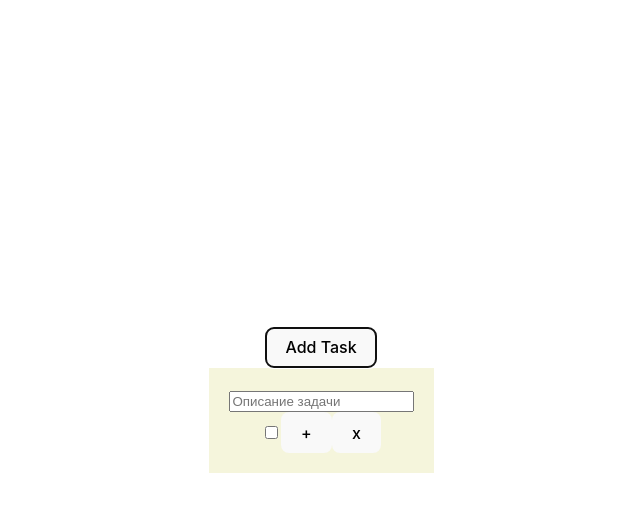
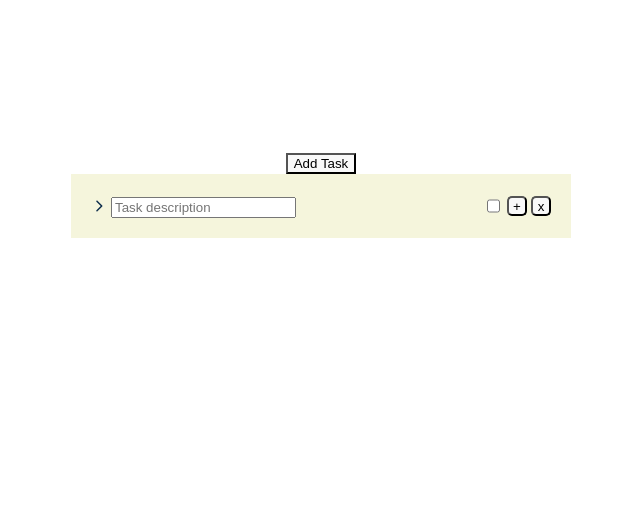
Before and after one commit to ArtemSyulatov/Infinite-Todo, a React (Vite) app in the folder Todo react+mobx/: page / in a window 1280 px wide. Both pictures are taken after a click on the button "Add Task". Shown: the top 512 px of the page, without its empty margins (319-959 px from the left). Built offline with nearby package versions, Linux system fonts and the light colour scheme.

Commit message:
add icon

```diff
--- a/Todo react+mobx/src/App.css
+++ b/Todo react+mobx/src/App.css
@@ -4,5 +4,11 @@
   padding: 2rem;
   text-align: center;
 }
-.main{
+.main {
+  width: 500px;
+  height: 500px;
 }
+.Tasks {
+  display: flex;
+  flex-direction: column;
+}
--- a/Todo react+mobx/src/components/Todo.jsx
+++ b/Todo react+mobx/src/components/Todo.jsx
@@ -1,10 +1,20 @@
 import { observer } from "mobx-react-lite";
 import React from "react";
 import classes from "./Todo.module.scss";
+import icon from "../assets/icon_sloy.svg";
 const Todo = observer(({ task }) => {
   return (
+    <>
       <div className={classes.Task}>
-      <div className={classes.inputText}>
+        <div className={classes.leftSide}>
+          <img
+            src={icon}
+            onClick={() => {
+              task.openChilds();
+            }}
+            className={task.isChildsOpened ? null : classes.icon_active}
+          />
+          <div>
             {task.inputToggle ? (
               <input
                 onKeyDown={(e) => {
@@ -19,26 +29,28 @@ const Todo = observer(({ task }) => {
                 onBlur={(e) => {
                   if (e.target.value !== "") {
                     task.toggleInput();
-                e.target.style.backgroundColor = 'white'
+                    e.target.style.backgroundColor = "white";
                   }
                 }}
-            onFocus={(e)=>{
-              e.target.style.backgroundColor = '#bcdbf7'
+                onFocus={(e) => {
+                  e.target.style.backgroundColor = "#bcdbf7";
                 }}
                 value={task.text}
-            placeholder="Описание задачи"
+                placeholder="Task description"
               />
             ) : (
               <div
                 onClick={() => {
                   task.toggleInput();
                 }}
+                className={classes.taskText}
               >
                 {task.text}
               </div>
             )}
           </div>
-
+        </div>
+        <div className={classes.rightSide}>
           <input
             type="checkbox"
             checked={task.isChecked}
@@ -63,12 +75,16 @@ const Todo = observer(({ task }) => {
           >
             x
           </button>
-      <div className="Childs">
-        {task.childs.map((element) => {
+        </div>
+      </div>
+      <div className={classes.Childs}>
+        {task.isChildsOpened
+          ? null
+          : task.childs.map((element) => {
               return <Todo key={element.id} task={element} />;
             })}
       </div>
-    </div>
+    </>
   );
 });
 
--- a/Todo react+mobx/src/components/Todo.module.scss
+++ b/Todo react+mobx/src/components/Todo.module.scss
@@ -1,7 +1,37 @@
 .Task {
   background-color: beige;
   padding: 20px;
-  .inputText {
+  display: flex;
+  align-items: center;
+  justify-content: space-between;
+  flex-wrap: wrap;
+  .input {
     color: black;
   }
+  .taskText {
+  }
+  button {
+    width: 20px;
+    height: 20px;
+    align-items: center;
+    display: flex;
+    justify-content: center;
+    border-radius: 5px;
+  }
+  .rightSide{
+    display: flex;
+    gap:4px;
+  }
+  .leftSide{
+    display: flex;
+    gap:4px;
+
+  }
+
 }
+.Childs{
+  margin-left: 20px;
+}
+.icon_active{
+  transform: rotate(90deg);
+}
--- a/Todo react+mobx/src/index.css
+++ b/Todo react+mobx/src/index.css
@@ -36,25 +36,6 @@ h1 {
   line-height: 1.1;
 }
 
-button {
-  border-radius: 8px;
-  border: 1px solid transparent;
-  padding: 0.6em 1.2em;
-  font-size: 1em;
-  font-weight: 500;
-  font-family: inherit;
-  background-color: #1a1a1a;
-  cursor: pointer;
-  transition: border-color 0.25s;
-}
-button:hover {
-  border-color: #646cff;
-}
-button:focus,
-button:focus-visible {
-  outline: 4px auto -webkit-focus-ring-color;
-}
-
 @media (prefers-color-scheme: light) {
   :root {
     color: #213547;
@@ -67,7 +48,3 @@ button:focus-visible {
     background-color: #f9f9f9;
   }
 }
-.Childs{
-  background-color: aliceblue;
-  margin-left: 15px;
-}
--- a/Todo react+mobx/src/main.jsx
+++ b/Todo react+mobx/src/main.jsx
@@ -5,11 +5,6 @@ import "./index.css";
 import { spy } from "mobx";
 import { Provider } from "mobx-react";
 import store from "./store/store.js";
-// spy((e) => {
-//   if (e.type === "action") {
-//     console.log(e);
-//   }
-// });
 ReactDOM.createRoot(document.getElementById("root")).render(
   <React.StrictMode>
   <Provider {...{todo:store}}>
--- a/Todo react+mobx/src/store/TaskState/TaskState.js
+++ b/Todo react+mobx/src/store/TaskState/TaskState.js
@@ -8,6 +8,7 @@ export class TaskState {
   childs = [];
   isChecked = false;
   inputToggle = true;
+  isChildsOpened = false;
   constructor({ text, title }, parent) {
     this.parent = parent;
     this.id = Math.random();
@@ -15,6 +16,7 @@ export class TaskState {
     this.title = title;
     makeObservable(this, {
       inputToggle: observable,
+      isChildsOpened:observable,
       text: observable,
       title: observable,
       childs: observable,
@@ -25,6 +27,7 @@ export class TaskState {
       remove: action,
       removeTask: action,
       setText:action,
+      openChilds:action,
     });
   }
   setIsChecked() {
@@ -45,4 +48,7 @@ export class TaskState {
   setText(text){
     this.text = text
   }
+  openChilds(){
+    this.isChildsOpened = !this.isChildsOpened
+  }
 }
```
Also changed, not shown: Todo react+mobx/src/components/taskInput.jsx (added, +12 -0 lines), Todo react+mobx/src/assets/icon_sloy.svg (added). Lines whose indentation alone changed are shown as unchanged.
